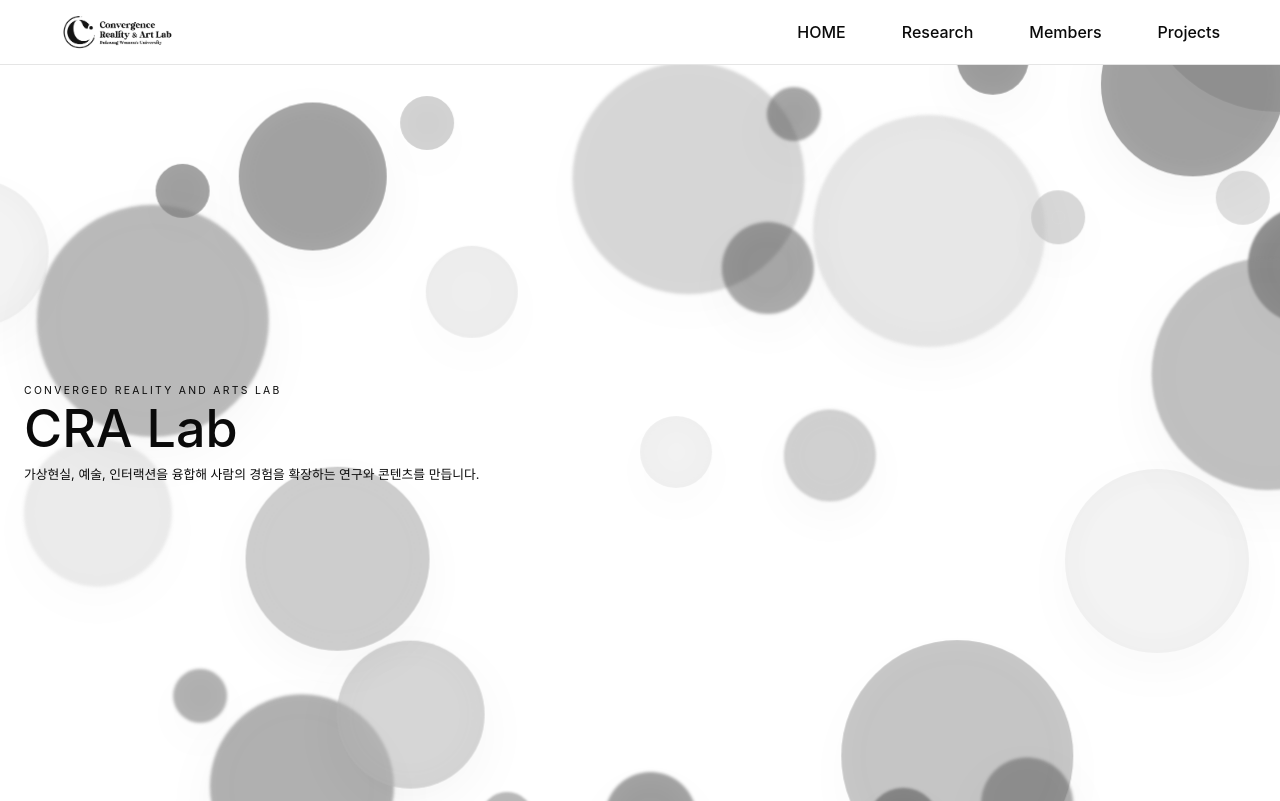
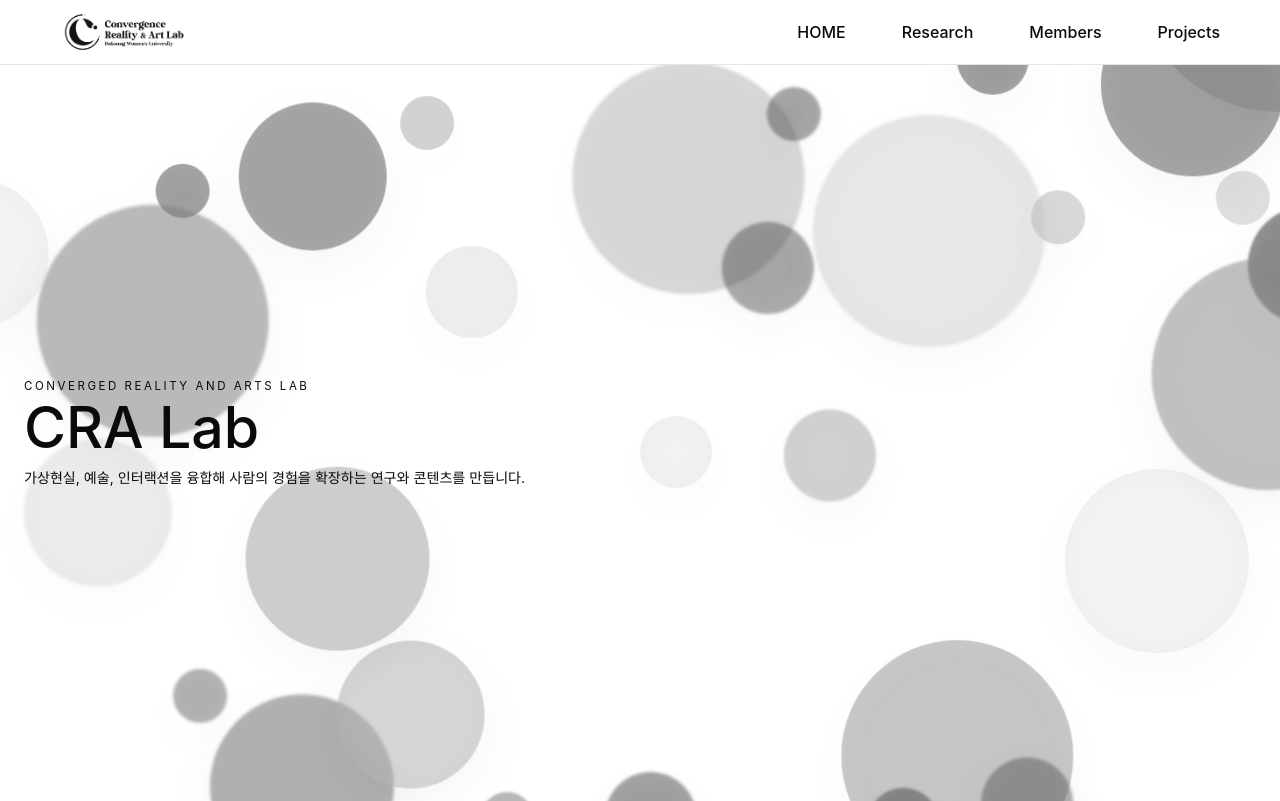
Before and after one commit to lxr4817/cralab_website, a React (Vite) app: page / in a window 1280 px wide. Built offline with nearby package versions, Linux system fonts and the light colour scheme.

Commit message:
Increase desktop home scale

```diff
--- a/src/app/components/Home.tsx
+++ b/src/app/components/Home.tsx
@@ -254,11 +254,11 @@ export default function Home() {
 
       <div className="relative z-10 mx-auto flex min-h-[calc(100vh-4rem)] max-w-7xl items-center px-6 py-14">
         <div className="max-w-2xl">
-          <p className="mb-1 text-[0.44rem] uppercase tracking-[0.22em] text-foreground/45 md:text-[0.65rem]">
+          <p className="mb-1 text-[0.44rem] uppercase tracking-[0.22em] text-foreground/45 md:text-[0.72rem]">
             Converged Reality and Arts Lab
           </p>
-          <h1 className="mb-2 text-2xl leading-none text-foreground md:mb-3 md:text-[3.25rem]">CRA Lab</h1>
-          <p className="max-w-none whitespace-nowrap text-[0.56rem] leading-3 text-foreground/68 md:text-[0.8rem] md:leading-4">
+          <h1 className="mb-2 text-2xl leading-none text-foreground md:mb-3 md:text-[3.58rem]">CRA Lab</h1>
+          <p className="max-w-none whitespace-nowrap text-[0.56rem] leading-3 text-foreground/68 md:text-[0.88rem] md:leading-5">
             가상현실, 예술, 인터랙션을 융합해 사람의 경험을 확장하는 연구와 콘텐츠를 만듭니다.
           </p>
         </div>
--- a/src/app/components/Navigation.tsx
+++ b/src/app/components/Navigation.tsx
@@ -54,7 +54,7 @@ export default function Navigation({ onNavigate }: NavigationProps) {
               onClick={() => onNavigate('home')}
               className="flex-shrink-0 cursor-pointer rounded focus:outline-none"
             >
-              <img src={logo} alt="Lab Logo" className="h-8 md:h-10" />
+              <img src={logo} alt="Lab Logo" className="h-8 md:h-11" />
             </button>
           </div>
 
```
